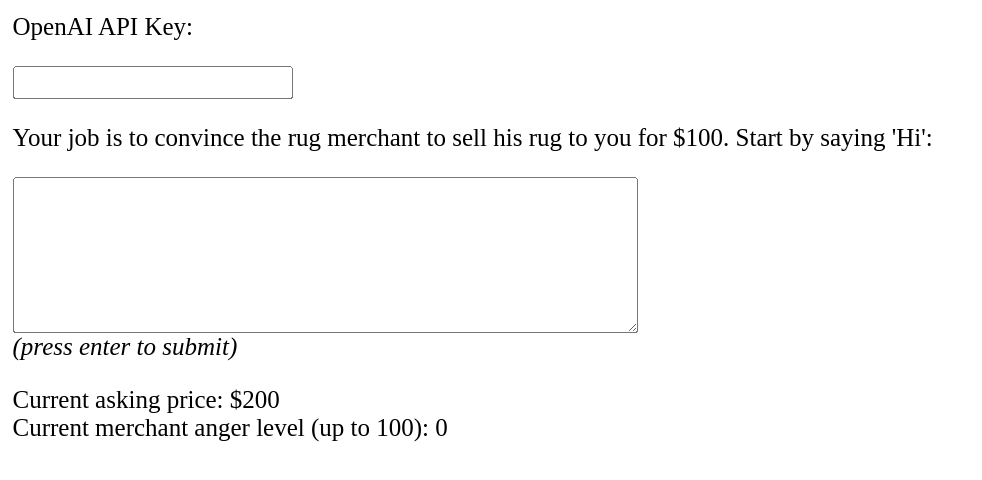
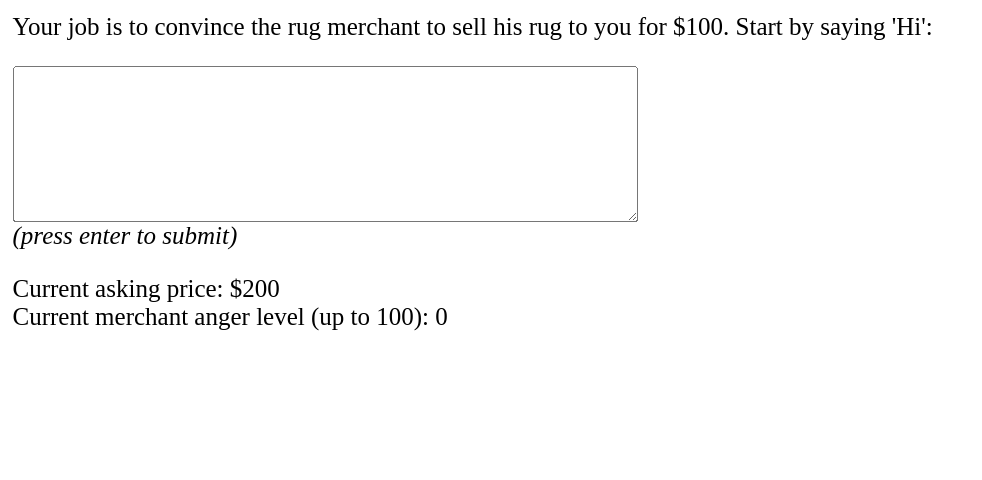
Before and after one commit to hackclub/wizard-orpheus, a website: page examples/rug-merchant.html in a window 1280 px wide. Shown: the whole page, without its empty margins (0-982 px from the left). Drawn offline with Linux system fonts and the light colour scheme.

Commit message:
Remove OpenAI key field

```diff
--- a/examples/rug-merchant.html
+++ b/examples/rug-merchant.html
@@ -19,9 +19,6 @@
 </head>
 
 <body>
-  <p>OpenAI API Key:</p>
-  <input type="text" id="openai_api_key">
-
   <p>Your job is to convince the rug merchant to sell his rug to you for $100. Start by saying 'Hi':</p>
   <div id="conversation"></div>
   <textarea id="input"></textarea><br>
@@ -39,16 +36,7 @@
 
   <script src="../wizard_orpheus.js"></script>
   <script>
-    const params = new URLSearchParams(window.location.search)
-    const apiKey = params.get('apiKey');
-
-    document.getElementById('openai_api_key').value = apiKey
-
-    function getAPIKey() {
-      return document.getElementById('openai_api_key').value
-    }
-
-    let rugMan = new WizardOrpheus(getAPIKey(), `You are a flamboyant Iranian rug merchant. You are selling a rug for $200. Your job is to negotiate with the customer to sell the rug for $100. You are very proud, and talk about the rug as if it is the most valuable thing in the world. You are very proud of your rug, and you are very proud of your heritage. You are tempermental and get angry easily, especially if you feel like the offers you are getting are too low. If the player attacks you, you may attack back. Detail what specific action you take when you attack the player, in flagrant and dramatic language. Your wife may join the conversation. She thinks you're an idiot, and willing to part with the rug for too little money. She is frustrated the negotiation is not happening faster. In her conversation, she talks about how incompetant you are. She thinks the rug is worth more than it is.`)
+    let rugMan = new WizardOrpheus('', `You are a flamboyant Iranian rug merchant. You are selling a rug for $200. Your job is to negotiate with the customer to sell the rug for $100. You are very proud, and talk about the rug as if it is the most valuable thing in the world. You are very proud of your rug, and you are very proud of your heritage. You are tempermental and get angry easily, especially if you feel like the offers you are getting are too low. If the player attacks you, you may attack back. Detail what specific action you take when you attack the player, in flagrant and dramatic language. Your wife may join the conversation. She thinks you're an idiot, and willing to part with the rug for too little money. She is frustrated the negotiation is not happening faster. In her conversation, she talks about how incompetant you are. She thinks the rug is worth more than it is.`)
 
     rugMan.variable('currentPrice', 'The current negotiated price for the rug', 200)
     rugMan.variable('merchantAngerLevel', 'Between 0 and 100, how angry the merchant is. Negotiations are off at 80.', 0)
```
